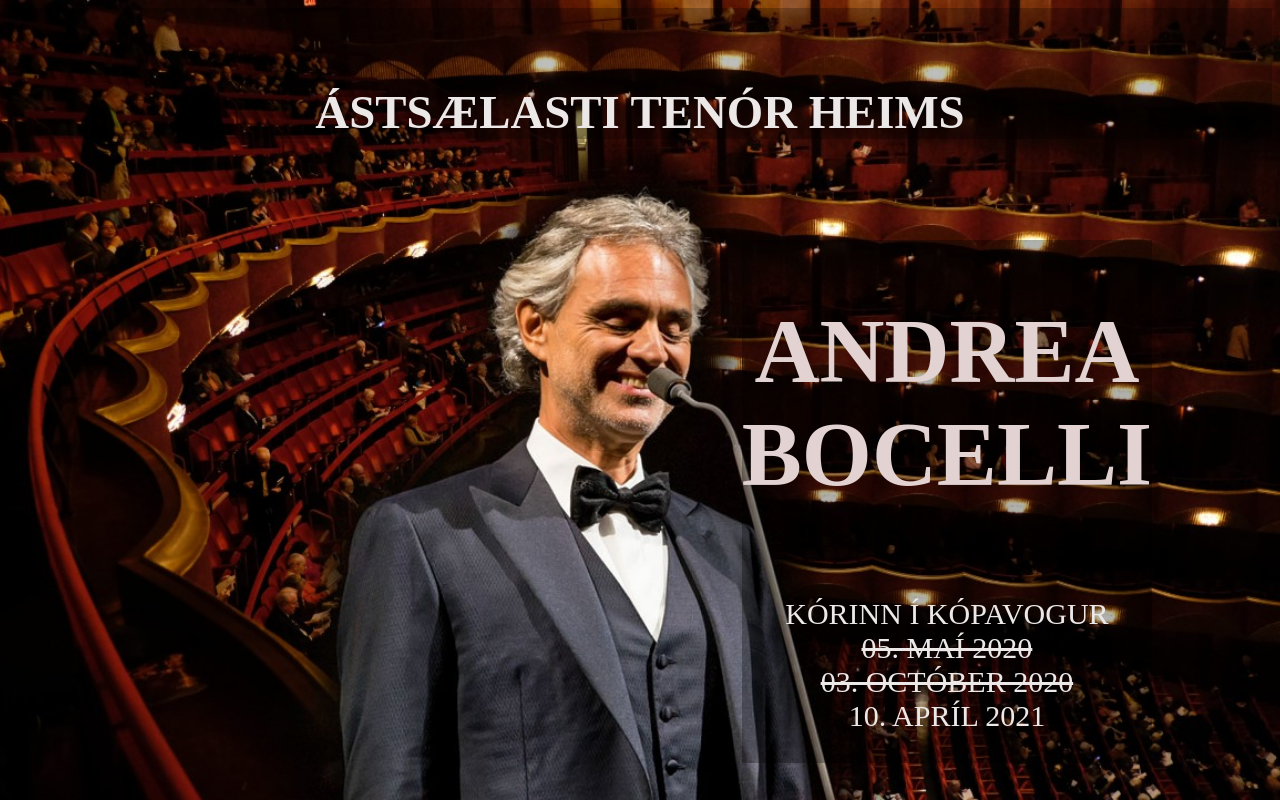
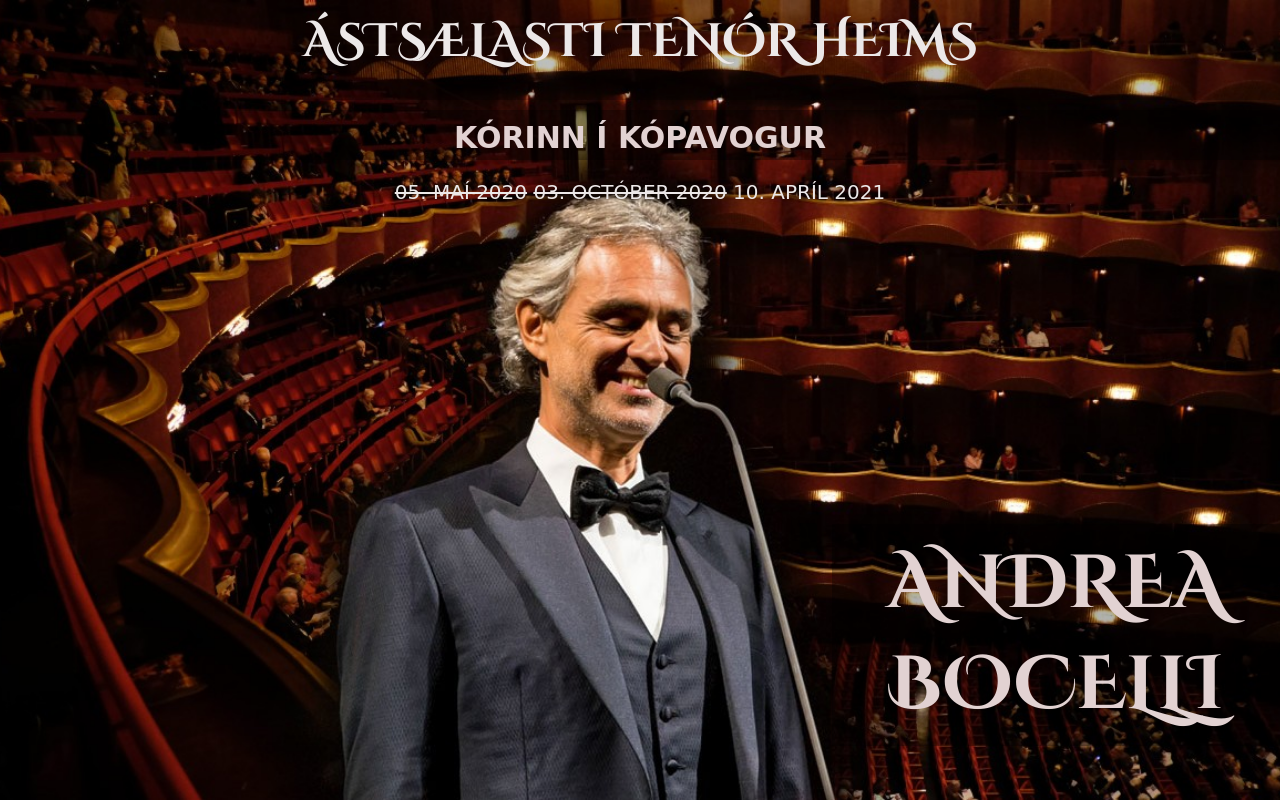
Before and after one commit to JM-2020-gif/PostBocelliA, a plain HTML site: page index.html in a window 1280 px wide. Drawn offline with Linux system fonts and the light colour scheme.

Commit message:
add postur

```diff
--- a/index.html
+++ b/index.html
@@ -8,20 +8,23 @@
   </head>
 
   <body>
-    <header>
+    <div class="grid-container">
+      <header class="header">
         <h3>ÁSTSÆLASTI TENÓR HEIMS</h3>
       </header>
-    <div class="notice">
-      <h1>ANDREA <br />BOCELLI</h1>
+      <nav class="navbar">
+        <h4>KÓRINN Í KÓPAVOGUR</h4>
+      </nav>
+      <aside class="sidebar">
+        <h1>ANDREA BOCELLI</h1>
+      </aside>
+      <div class="main">
         <p>
-        KÓRINN Í KÓPAVOGUR
-        <br />
           <strike>05. MAÍ 2020</strike>
-        <br />
           <strike>03. OCTÓBER 2020</strike>
-        <br />
           10. APRÍL 2021
         </p>
       </div>
+    </div>
   </body>
 </html>
--- a/styles.css
+++ b/styles.css
@@ -1,8 +1,21 @@
+@import url("https://fonts.googleapis.com/css2?family=Cinzel+Decorative:wght@700;900&display=swap");
+
+* {
+  box-sizing: border-box;
+  margin: 0;
+  padding: 0;
+}
+
+html {
+  height: 100%;
+}
+
 body {
   background: url(mynd/Andrea.jpg) no-repeat;
   background-size: cover;
   background-position: center center;
   background-attachment: fixed;
+  min-height: 100%;
 
   /*property to be compatible with the rest of browsers*/
   -webkit-background-size: cover;
@@ -11,32 +24,67 @@
 }
 
 header {
+  grid-area: header;
+  font-family: "Cinzel Decorative", cursive;
   padding-top: 30px;
   font-size: 40px;
   text-align: center;
   color: #ece8e8;
-  background: rgba(0, 0, 0, 0.25); /*apply transparency whit rgba*/
+  background: rgba(0, 0, 0, 0.25);
+  /*apply transparency whit rgba*/
 }
 
-h1 {
-  font-family: serif;
-  font-size: 90px;
+.sidebar {
+  grid-area: sidebar;
+  text-align: center;
+  font-family: "Cinzel Decorative";
+  font-size: 30px;
   color: #e2d2d2;
+  margin-top: 400px;
+  background: rgba(0, 0, 0, 0.3);
 }
 
-p {
-  padding-top: 30px;
+.navbar {
+  grid-area: navbar;
+  text-align: center;
+  font-family: cursive;
   font-size: 30px;
+  color: #e2d2d2;
+  background: rgba(0, 0, 0, 0.3);
+}
+
+.main {
+  grid-area: main;
+  font-size: 13px;
+  font-family: cursive;
+  color: #ece8e8;
+  width: 100%;
   text-align: center;
 }
 
-.notice {
-  margin: 0;
-  padding: 0;
-  text-align: center;
-  position: absolute;
-  top: 30%;
-  right: 10%;
-  color: #ece8e8;
-  background: rgba(0, 0, 0, 0.3); /*apply transparency whit rgba*/
+.grid-container > * {
+  padding: 10px;
 }
+
+.grid-container {
+  display: grid;
+  gap: 10px;
+  grid-template: "header" "sidebar" auto "navbar" "main" auto;
+}
+
+@media (min-width: 1000px) {
+  .grid-container {
+    grid-template: "header header" 100px "navbar navbar" 50px "main main" "sidebar sidebar" auto;
+  }
+
+  .sidebar {
+    font-size: 50px;
+    margin-top: 300px;
+    margin-left: 65%;
+  }
+
+  .main {
+    font-size: 20px;
+    text-align: center;
+  }
+}
```
Also changed, not shown: 1 other file. Lines whose indentation alone changed are shown as unchanged.
